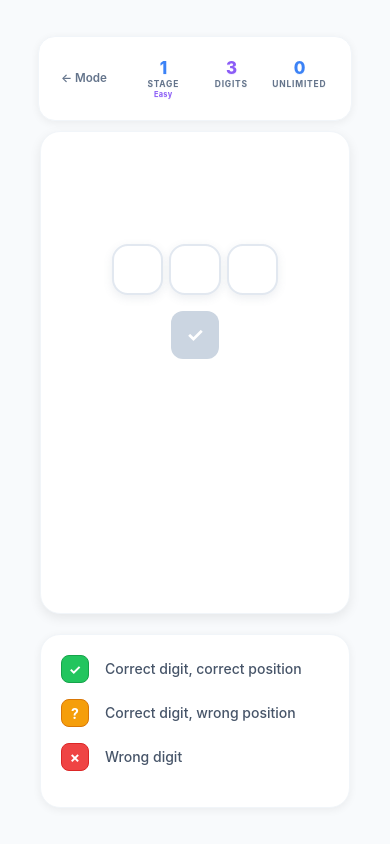
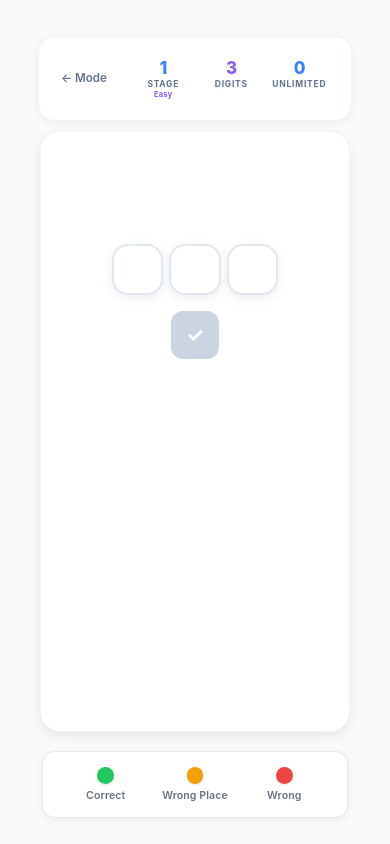
Before and after one commit to arditzh/numbrex_native, a React Native app: screen / in a window 390 px wide. Both pictures are taken after a click on the element 195 px from the left and 276 px from the top of the page. Built offline with nearby package versions, Linux system fonts and the light colour scheme.

Commit message:
changed legend of game

```diff
--- a/src/components/NumberGame.tsx
+++ b/src/components/NumberGame.tsx
@@ -435,23 +435,19 @@ export const NumberGame = () => {
 
       <TouchableWithoutFeedback onPress={Keyboard.dismiss}>
         <View style={styles.legendCard}>
-          <View style={styles.legendRow}>
-            <View style={[styles.legendDigit, styles.legendCorrect]}>
-              <Text style={styles.legendSymbol}>✓</Text>
+          <View style={styles.legendContainer}>
+            <View style={styles.legendItem}>
+              <View style={[styles.legendDot, styles.legendCorrect]} />
+              <Text style={styles.legendText}>Correct</Text>
             </View>
-            <Text style={styles.legendText}>Correct digit, correct position</Text>
-          </View>
-          <View style={styles.legendRow}>
-            <View style={[styles.legendDigit, styles.legendPartial]}>
-              <Text style={styles.legendSymbol}>?</Text>
+            <View style={styles.legendItem}>
+              <View style={[styles.legendDot, styles.legendPartial]} />
+              <Text style={styles.legendText}>Wrong Place</Text>
             </View>
-            <Text style={styles.legendText}>Correct digit, wrong position</Text>
-          </View>
-          <View style={styles.legendRow}>
-            <View style={[styles.legendDigit, styles.legendIncorrect]}>
-              <Text style={styles.legendSymbol}>✗</Text>
+            <View style={styles.legendItem}>
+              <View style={[styles.legendDot, styles.legendIncorrect]} />
+              <Text style={styles.legendText}>Wrong</Text>
             </View>
-            <Text style={styles.legendText}>Wrong digit</Text>
           </View>
         </View>
       </TouchableWithoutFeedback>
@@ -678,10 +674,11 @@ const styles = StyleSheet.create({
   },
   legendCard: {
     backgroundColor: '#FFFFFF',
-    borderRadius: 20,
-    margin: 20,
-    marginTop: 10,
-    padding: 20,
+    borderRadius: moderateScale(12),
+    marginHorizontal: scale(20),
+    marginVertical: verticalScale(8),
+    paddingVertical: verticalScale(12),
+    paddingHorizontal: scale(16),
     shadowColor: '#000',
     shadowOffset: {
       width: 0,
@@ -691,44 +688,45 @@ const styles = StyleSheet.create({
     shadowRadius: 8,
     elevation: 3,
     borderWidth: 1,
-    borderColor: '#F1F5F9',
+    borderColor: '#E5E7EB',
   },
-  legendRow: {
+  legendContainer: {
     flexDirection: 'row',
+    justifyContent: 'space-around',
     alignItems: 'center',
-    marginBottom: 16,
   },
-  legendDigit: {
-    width: 28,
-    height: 28,
-    borderRadius: 8,
+  legendItem: {
     alignItems: 'center',
-    justifyContent: 'center',
-    marginRight: 16,
-    borderWidth: 1,
+    flex: 1,
   },
-  legendSymbol: {
-    fontSize: 14,
-    fontWeight: '700',
-    color: '#FFFFFF',
+  legendDot: {
+    width: moderateScale(16),
+    height: moderateScale(16),
+    borderRadius: moderateScale(8),
+    marginBottom: verticalScale(4),
+    shadowColor: '#000',
+    shadowOffset: {
+      width: 0,
+      height: 1,
+    },
+    shadowOpacity: 0.12,
+    shadowRadius: 3,
+    elevation: 2,
   },
   legendText: {
-    fontSize: 14,
-    color: '#475569',
-    flex: 1,
-    fontWeight: '500',
-    lineHeight: 18,
+    fontSize: moderateScale(10),
+    color: '#6B7280',
+    fontWeight: '600',
+    textAlign: 'center',
+    letterSpacing: 0.1,
   },
   legendCorrect: {
     backgroundColor: '#22C55E',
-    borderColor: '#16A34A',
   },
   legendPartial: {
     backgroundColor: '#F59E0B',
-    borderColor: '#D97706',
   },
   legendIncorrect: {
     backgroundColor: '#EF4444',
-    borderColor: '#DC2626',
   },
 });
```
